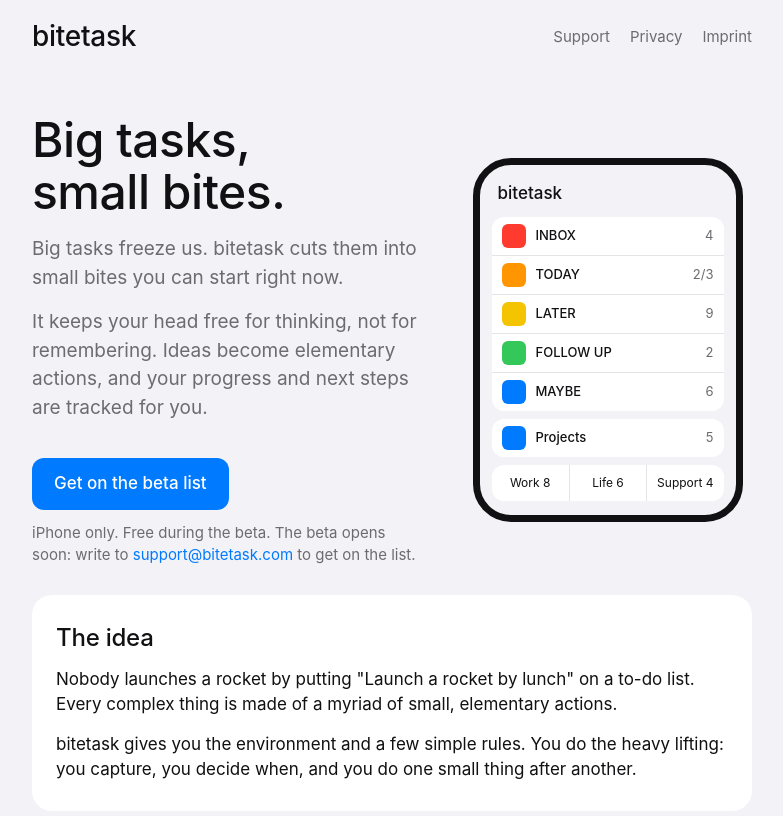
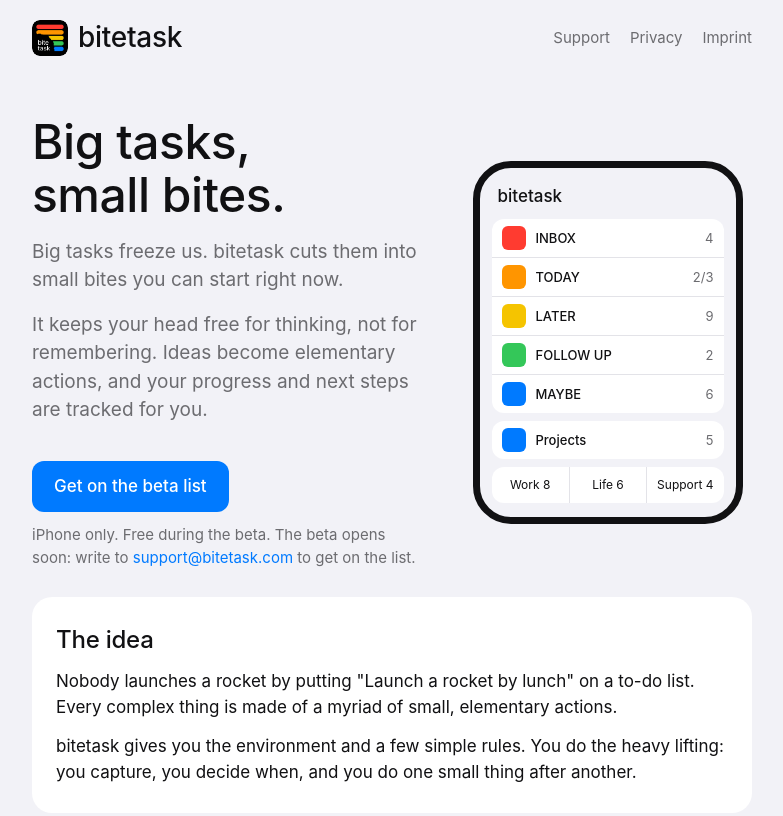
Before and after one commit to borisyushmanov/bitetask-site, a plain HTML site: page index.html in a window 1280 px wide. Shown: the top 816 px of the page, without its empty margins (248-1031 px from the left). Drawn offline with Linux system fonts and the light colour scheme.

Commit message:
Add files via upload

```diff
--- a/index.html
+++ b/index.html
@@ -7,12 +7,13 @@
 <meta name="description" content="bitetask helps you free your head and move forward: capture an idea, break it into elementary actions, take them one small bite at a time. iPhone app, no server, no tracking.">
 <meta name="color-scheme" content="light dark">
 <link rel="icon" href="favicon.png">
+<link rel="apple-touch-icon" href="apple-touch-icon.png">
 <link rel="stylesheet" href="styles.css">
 </head>
 <body>
 <div class="wrap">
 <header class="top">
-  <a class="logo" href="./">bitetask</a>
+  <a class="logo" href="./"><img src="logo.png" alt="" width="36" height="36">bitetask</a>
   <nav aria-label="Main">
     <a href="support/">Support</a>
     <a href="privacy/">Privacy</a>
--- a/styles.css
+++ b/styles.css
@@ -55,8 +55,9 @@ a:focus-visible, .button:focus-visible { outline: 2px solid var(--accent); outli
 
 /* header */
 .top { display: flex; align-items: center; justify-content: space-between; gap: 16px; padding-block: 20px 12px; }
-.logo { font-size: 28px; line-height: 1.2; font-weight: 500; letter-spacing: -0.01em; color: var(--fg); }
+.logo { display: inline-flex; align-items: center; gap: 10px; font-size: 28px; line-height: 1.2; font-weight: 500; letter-spacing: -0.01em; color: var(--fg); }
 .logo:hover { text-decoration: none; }
+.logo img { display: block; border-radius: 8px; }
 nav { display: flex; gap: 20px; font-size: 15px; }
 nav a { color: var(--muted); }
 nav a[aria-current="page"] { color: var(--fg); }
```
Also changed, not shown: apple-touch-icon.png (added), favicon.png, logo.png (added).
